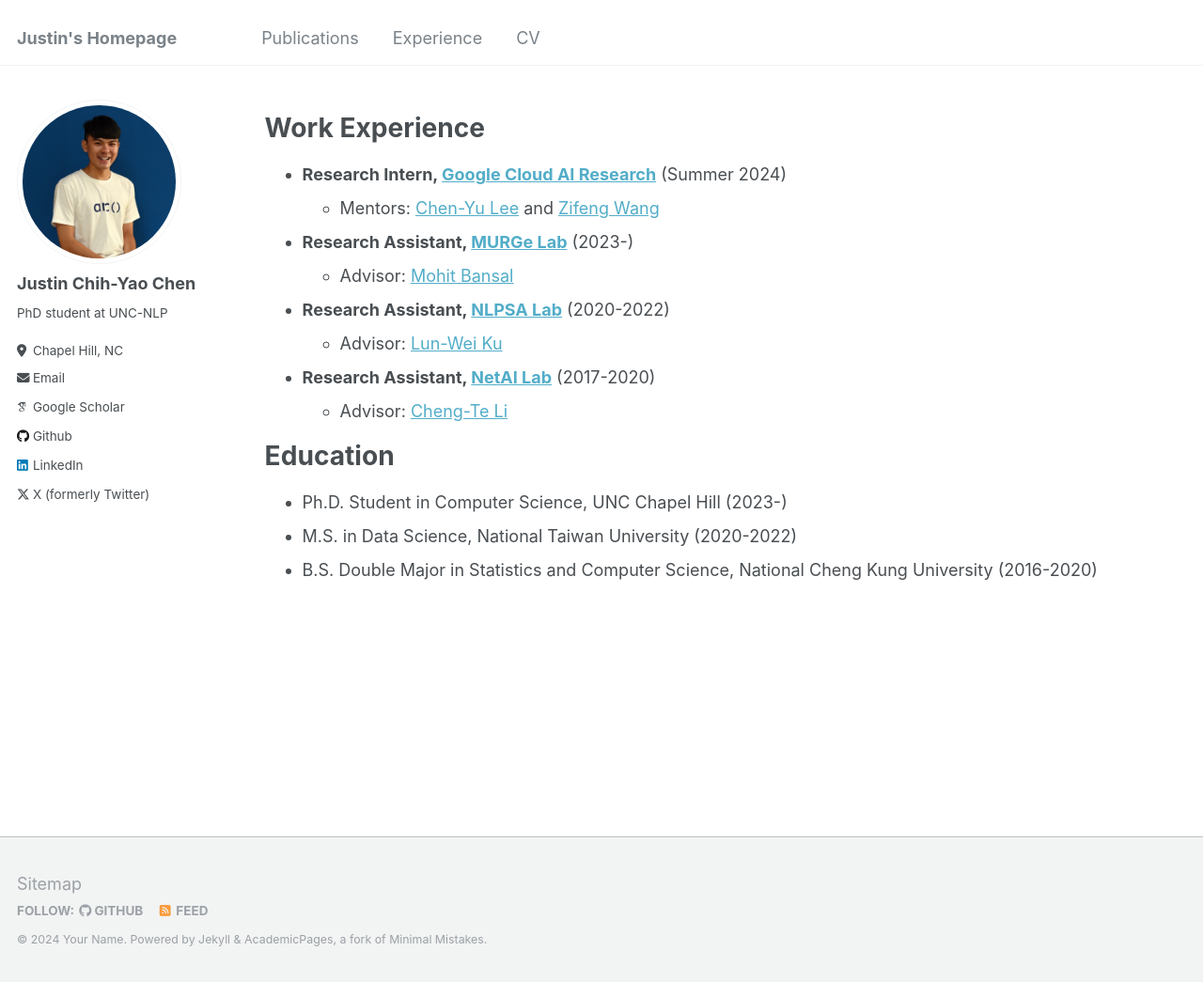
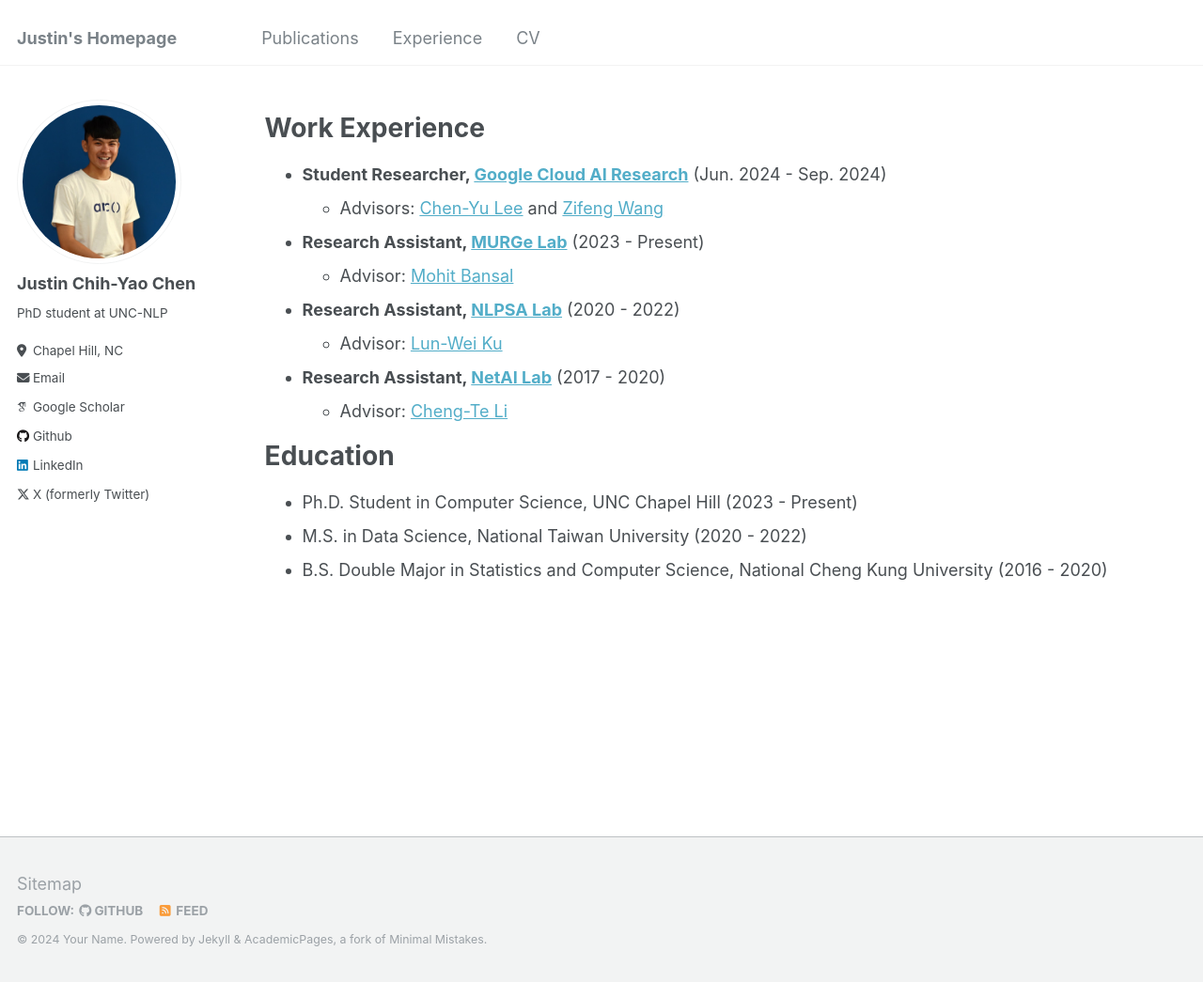
Before and after one commit to dinobby/dinobby.github.io, a Jekyll site: the page built from _pages/experience.md, in a window 1280 px wide and 1045 px high. Shown: the whole window at 94% size. Built offline with Jekyll 4.4.1, drawn with Linux system fonts in a browser that asks for light colours; some web fonts are replaced.

Commit message:
Update experience.md

```diff
--- a/_pages/experience.md
+++ b/_pages/experience.md
@@ -6,16 +6,16 @@ author_profile: true
 ---
 
 # Work Experience
-* **Research Intern, [Google Cloud AI Research](https://research.google/teams/cloud-ai/)** (Summer 2024)
-    * Mentors: [Chen-Yu Lee](https://research.google/people/chen-yu-lee/) and [Zifeng Wang](https://research.google/people/zifeng-wang/)
-* **Research Assistant, [MURGe Lab](https://murgelab.cs.unc.edu/)** (2023-)
+* **Student Researcher, [Google Cloud AI Research](https://research.google/teams/cloud-ai/)** (Jun. 2024 - Sep. 2024)
+    * Advisors: [Chen-Yu Lee](https://research.google/people/chen-yu-lee/) and [Zifeng Wang](https://research.google/people/zifeng-wang/)
+* **Research Assistant, [MURGe Lab](https://murgelab.cs.unc.edu/)** (2023 - Present)
     * Advisor: [Mohit Bansal](https://www.cs.unc.edu/~mbansal/)
-* **Research Assistant, [NLPSA Lab](https://academiasinicanlplab.github.io/)** (2020-2022)
+* **Research Assistant, [NLPSA Lab](https://academiasinicanlplab.github.io/)** (2020 - 2022)
     * Advisor: [Lun-Wei Ku](https://homepage.iis.sinica.edu.tw/pages/lwku/index_en.html)
-* **Research Assistant, [NetAI Lab](https://sites.google.com/view/chengteli/)** (2017-2020)
+* **Research Assistant, [NetAI Lab](https://sites.google.com/view/chengteli/)** (2017 - 2020)
     * Advisor: [Cheng-Te Li](https://sites.google.com/view/chengteli/)
 
 # Education
-* Ph.D. Student in Computer Science, UNC Chapel Hill (2023-)
-* M.S. in Data Science, National Taiwan University (2020-2022)
-* B.S. Double Major in Statistics and Computer Science, National Cheng Kung University (2016-2020)
+* Ph.D. Student in Computer Science, UNC Chapel Hill (2023 - Present)
+* M.S. in Data Science, National Taiwan University (2020 - 2022)
+* B.S. Double Major in Statistics and Computer Science, National Cheng Kung University (2016 - 2020)
```
